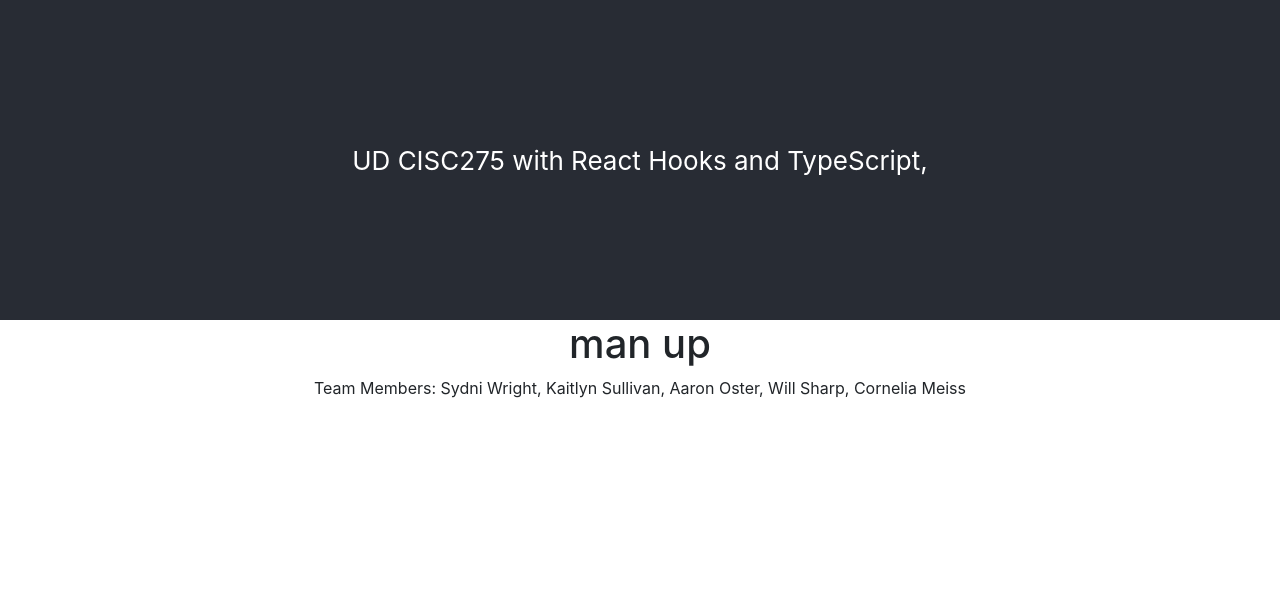
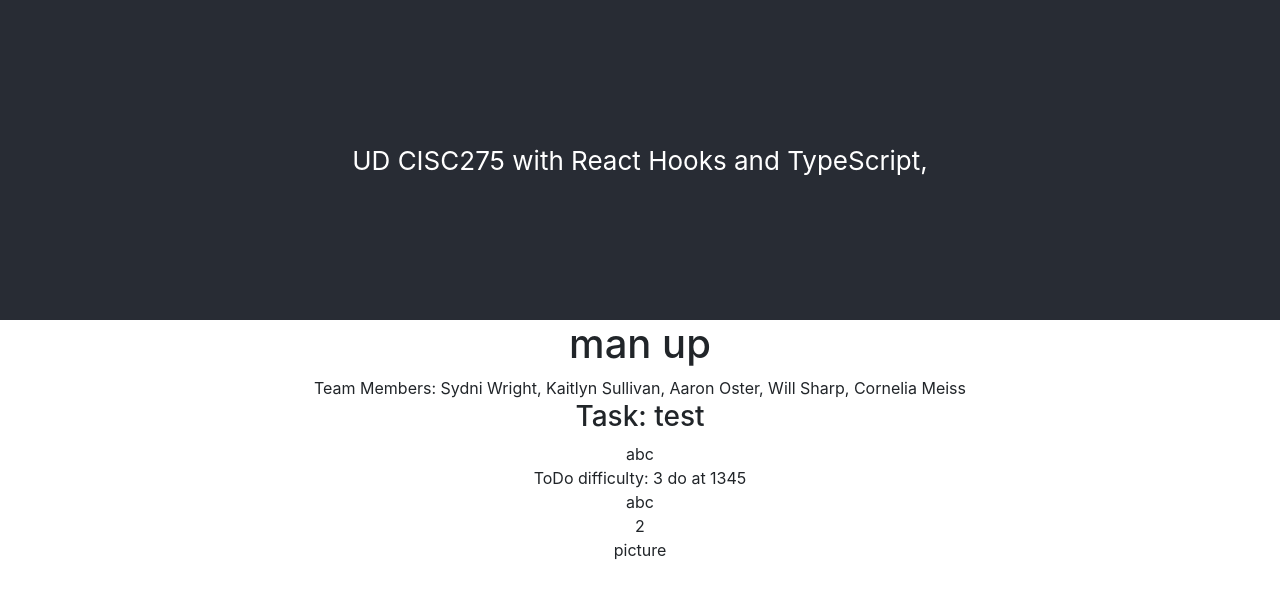
Before and after one commit to cmeiss/team18, a React (Create React App) app: page / in a window 1280 px wide. Shown: the top 598 px of the page. Built offline with nearby package versions, Linux system fonts and the light colour scheme.

Commit message:
displayTask shows all task attributes

```diff
--- a/src/App.tsx
+++ b/src/App.tsx
@@ -1,5 +1,20 @@
 import React from "react";
+import { Task } from "../interfaces/task";
 import "./App.css";
+import { DisplayTask } from "./DisplayTask";
+
+const TASK: Task =
+    //this is a completely random test task to get something displayed, needs to be deleted once we have an actual task list
+    {
+        name: "test",
+        description: "abc",
+        status: false,
+        image: "picture",
+        steps: ["a", "b", "c"],
+        difficulty: 3,
+        numUsers: 2,
+        time: 1345
+    };
 
 function App(): JSX.Element {
     return (
@@ -12,6 +27,16 @@ function App(): JSX.Element {
                 Team Members: Sydni Wright, Kaitlyn Sullivan, Aaron Oster, Will
                 Sharp, Cornelia Meiss
             </div>
+            <DisplayTask
+                name={TASK.name}
+                description={TASK.description}
+                status={TASK.status}
+                image={TASK.image}
+                steps={TASK.steps}
+                difficulty={TASK.difficulty}
+                numUsers={TASK.numUsers}
+                time={TASK.time}
+            ></DisplayTask>
         </div>
     );
 }
--- /dev/null
+++ b/src/DisplayTask.tsx
@@ -0,0 +1,33 @@
+import React, { useState } from "react";
+import { Button } from "react-bootstrap";
+import { Task } from "../interfaces/task";
+import TASK from "../src/App";
+
+interface taskProps {
+    name: string;
+    description: string;
+    status: boolean;
+    image: string;
+    steps: string[];
+    difficulty: number;
+    numUsers: number;
+    time: number;
+}
+
+export function DisplayTask(task: taskProps): JSX.Element {
+    return (
+        <div>
+            <h3>Task: {task.name}</h3>
+            <div>{task.description}</div>
+            <div>
+                {task.status ? "Done" : "ToDo"}
+                {"     "} difficulty: {task.difficulty}
+                {"     "}
+                do at {task.time}
+            </div>
+            <div>{task.steps}</div>
+            <div>{task.numUsers}</div>
+            <div>{task.image}</div>
+        </div>
+    );
+}
```
